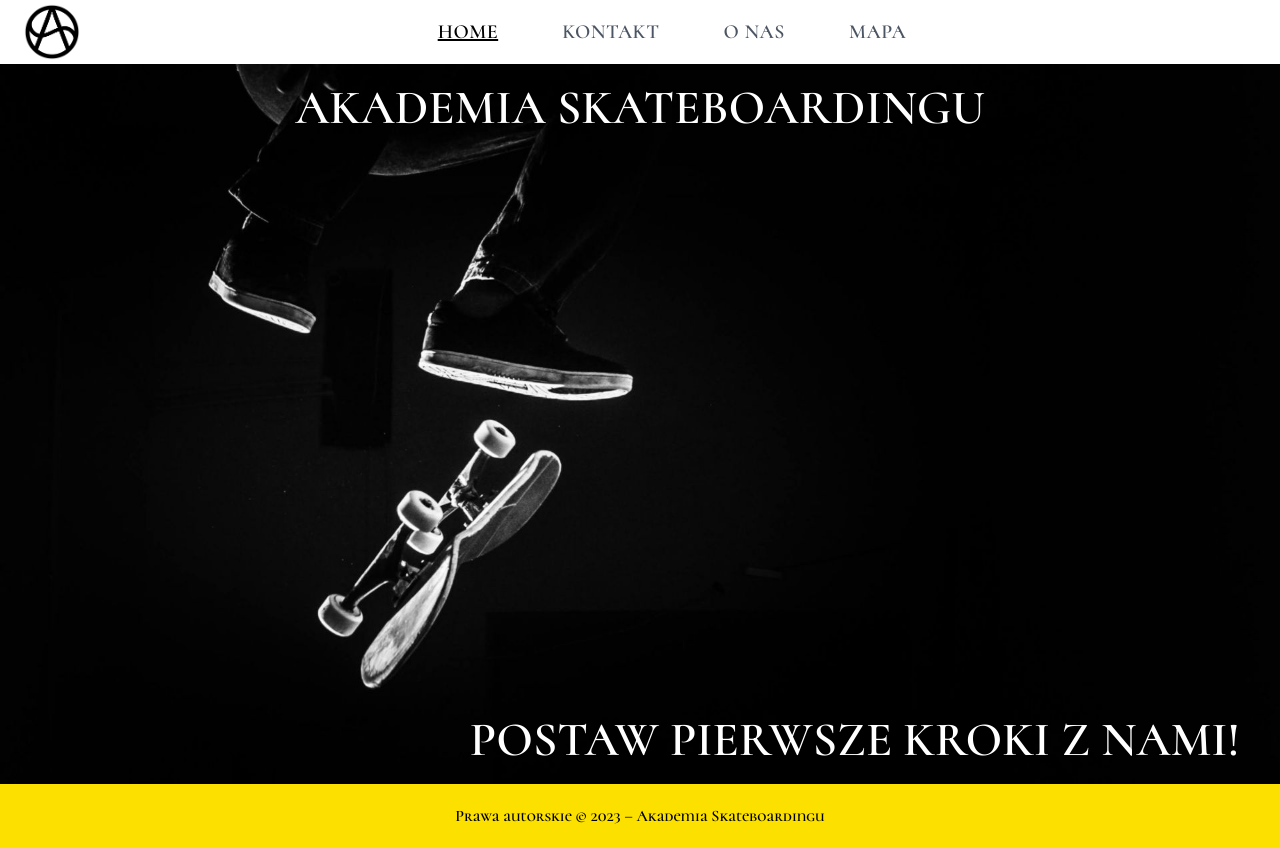
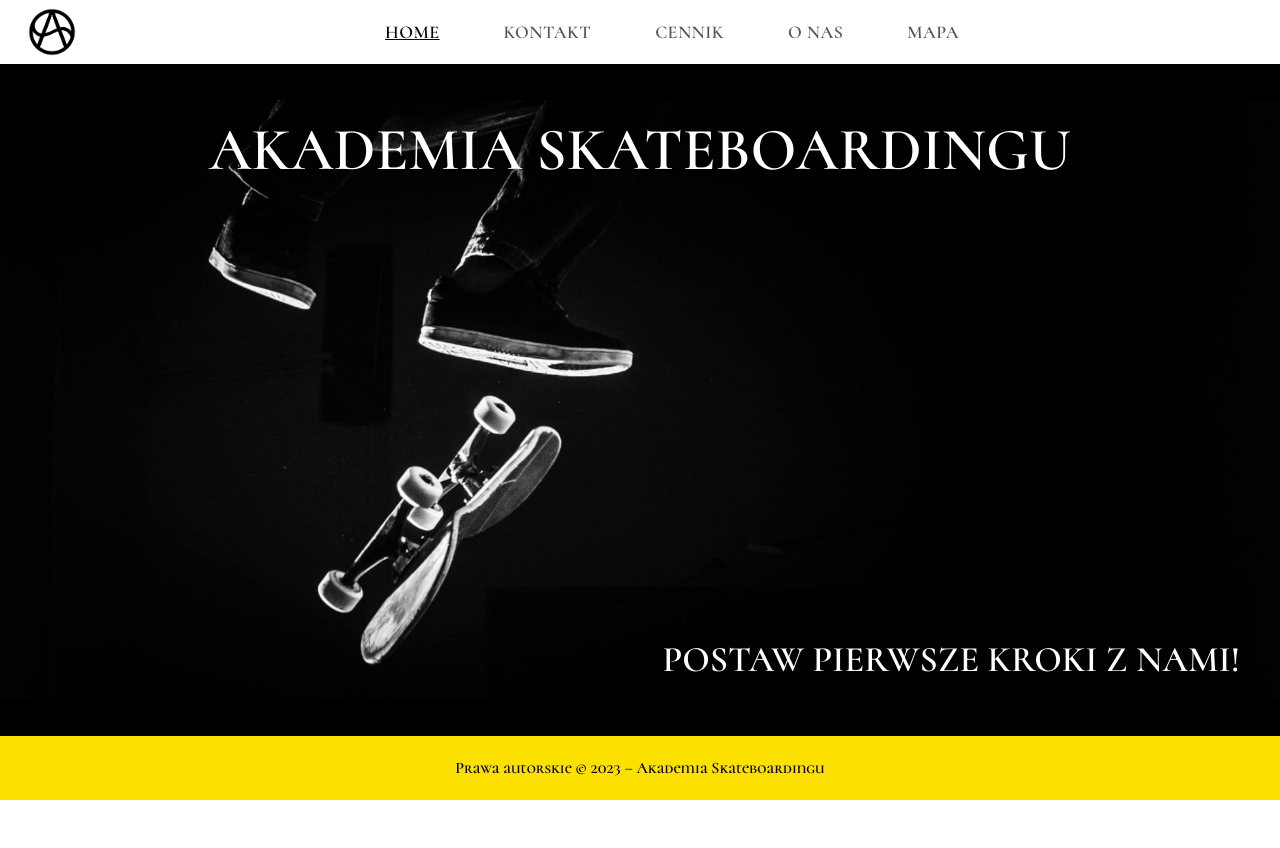
Before and after one commit to jedrzejratajczak/AkademiaSkateboardingu, a React (Vite) app: page / in a window 1280 px wide. After the commit the page ends 800 px from the top, so only its background shows below. Built offline with nearby package versions, Linux system fonts and the light colour scheme.

Commit message:
Style fixes, costs subpage

```diff
--- a/src/App.jsx
+++ b/src/App.jsx
@@ -5,6 +5,7 @@ import { Route, Routes } from 'react-router-dom';
 import Contact from './components/Contact';
 import Map from './components/Map';
 import Media from './components/Media';
+import Costs from './components/Costs';
 
 const App = () => {
   return (
@@ -12,9 +13,10 @@ const App = () => {
       <Navbar />
       <Routes>
         <Route path="/" element={<Home />} />
-        <Route path="/contact" element={<Contact />} />
+        <Route path="/kontakt" element={<Contact />} />
+        <Route path="/cennik" element={<Costs />} />
         <Route path="/media" element={<Media />} />
-        <Route path="/map" element={<Map />} />
+        <Route path="/mapa" element={<Map />} />
       </Routes>
       <Footer />
     </div>
--- /dev/null
+++ b/src/components/Costs.jsx
@@ -0,0 +1,27 @@
+import CostsBackground from '../assets/costs-background.png';
+
+const Costs = () => (
+  <div className="bg-black flex items-center">
+    <div className="relative">
+      <div className="absolute inset-0 bg-white opacity-50" />
+      <div className="text-black w-full md:w-max items-center md:left-12 lg:left-36 absolute text-2xl text-center flex flex-col gap-3 h-full justify-center">
+        <p className="text-5xl">CENNIK</p>
+        <p className="text-4xl mt-5">ZAJĘCIA GRUPOWE</p>
+        <p>* RAZ W TYGODNIU 2H</p>
+        <p className="underline">300 ZŁ / MSC</p>
+        <p>* 2 RAZY W TYGODNIU 2H</p>
+        <p className="underline">500 ZŁ / MSC</p>
+        <p className="text-4xl mt-5">ZAJĘCIA INDYWIDUALNE</p>
+        <p className="underline">* 100 ZŁ / H</p>
+        <p className="underline">* 150 ZŁ / H</p>
+      </div>
+      <img
+        className="h-[600px] w-screen object-cover"
+        src={CostsBackground}
+        alt="Kickflip"
+      />
+    </div>
+  </div>
+);
+
+export default Costs;
--- a/src/components/Home.jsx
+++ b/src/components/Home.jsx
@@ -3,11 +3,15 @@ import HomeBackground from '../assets/home-background.png';
 const Home = () => (
   <div className="bg-black flex items-center">
     <div className="relative">
-      <p className="text-white text-center w-full absolute top-5 text-base md:text-3xl lg:text-5xl">
+      <p className="text-white text-center w-full absolute top-5 text-3xl md:text-5xl lg:text-6xl">
         AKADEMIA SKATEBOARDINGU
       </p>
-      <img src={HomeBackground} alt="Kickflip" />
-      <p className="text-white absolute bottom-5 w-full text-center md:text-right text-base md:text-3xl lg:text-5xl md:right-10">
+      <img
+        className="h-[600px] w-screen object-cover"
+        src={HomeBackground}
+        alt="Kickflip"
+      />
+      <p className="text-white absolute bottom-5 w-full text-center md:text-right text-xl md:text-3xl lg:text-4xl md:right-10">
         POSTAW PIERWSZE KROKI Z NAMI!
       </p>
     </div>
--- a/src/components/Map.jsx
+++ b/src/components/Map.jsx
@@ -2,8 +2,8 @@ import Locations from '../assets/map.png';
 
 const Map = () => (
   <div>
-    <p className="text-3xl md:text-4xl text-center my-5">
-      MIEJSCA DO JAZDY NA DESKOROLCE
+    <p className="text-3xl md:text-4xl text-center my-5 uppercase">
+      Miejsca prowadzenia zajęć we Wrocławiu
     </p>
     <img
       src={Locations}
--- a/src/components/NavLink.jsx
+++ b/src/components/NavLink.jsx
@@ -18,7 +18,7 @@ const NavLink = ({ to, children, white = false, onClick }) => {
     </Link>
   ) : (
     <Link
-      className={`text-xl tracking-wide
+      className={`text-[18px] tracking-wide
       ${
         match
           ? 'text-black underline'
--- a/src/components/Navbar.jsx
+++ b/src/components/Navbar.jsx
@@ -17,14 +17,15 @@ const Navbar = () => {
           <img
             src={LogoBlack}
             alt="Logo firmy, litera A i S"
-            className="w-12 h-12 md:w-16 md:h-16 p-1"
+            className="w-16 h-16 p-2"
           />
         </Link>
         <div className="hidden md:flex gap-16 items-center justify-center">
           <NavLink to="/">HOME</NavLink>
-          <NavLink to="/contact">KONTAKT</NavLink>
+          <NavLink to="/kontakt">KONTAKT</NavLink>
+          <NavLink to="/cennik">CENNIK</NavLink>
           <NavLink to="/media">O NAS</NavLink>
-          <NavLink to="/map">MAPA</NavLink>
+          <NavLink to="/mapa">MAPA</NavLink>
         </div>
         <div />
         <div className="relaive md:hidden z-50">
@@ -57,13 +58,16 @@ const Navbar = () => {
           <NavLink onClick={toggleMobileMenu} white to="/">
             HOME
           </NavLink>
-          <NavLink onClick={toggleMobileMenu} white to="/contact">
+          <NavLink onClick={toggleMobileMenu} white to="/kontakt">
             KONTAKT
+          </NavLink>
+          <NavLink onClick={toggleMobileMenu} white to="/cennik">
+            CENNIK
           </NavLink>
           <NavLink onClick={toggleMobileMenu} white to="/media">
             O NAS
           </NavLink>
-          <NavLink onClick={toggleMobileMenu} white to="/map">
+          <NavLink onClick={toggleMobileMenu} white to="/mapa">
             MAPA
           </NavLink>
         </div>
```
Also changed, not shown: src/assets/costs-background.png (added).
